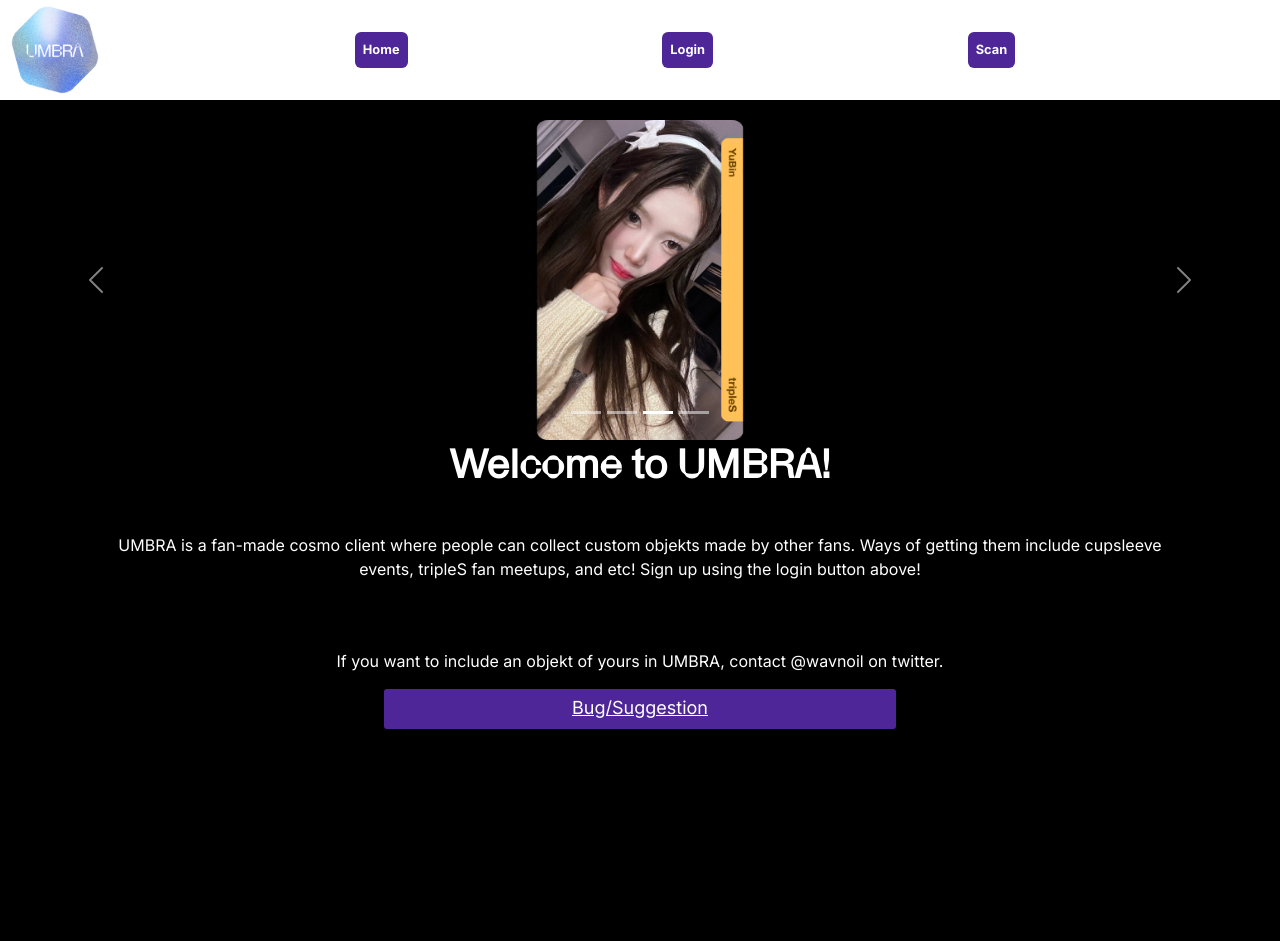
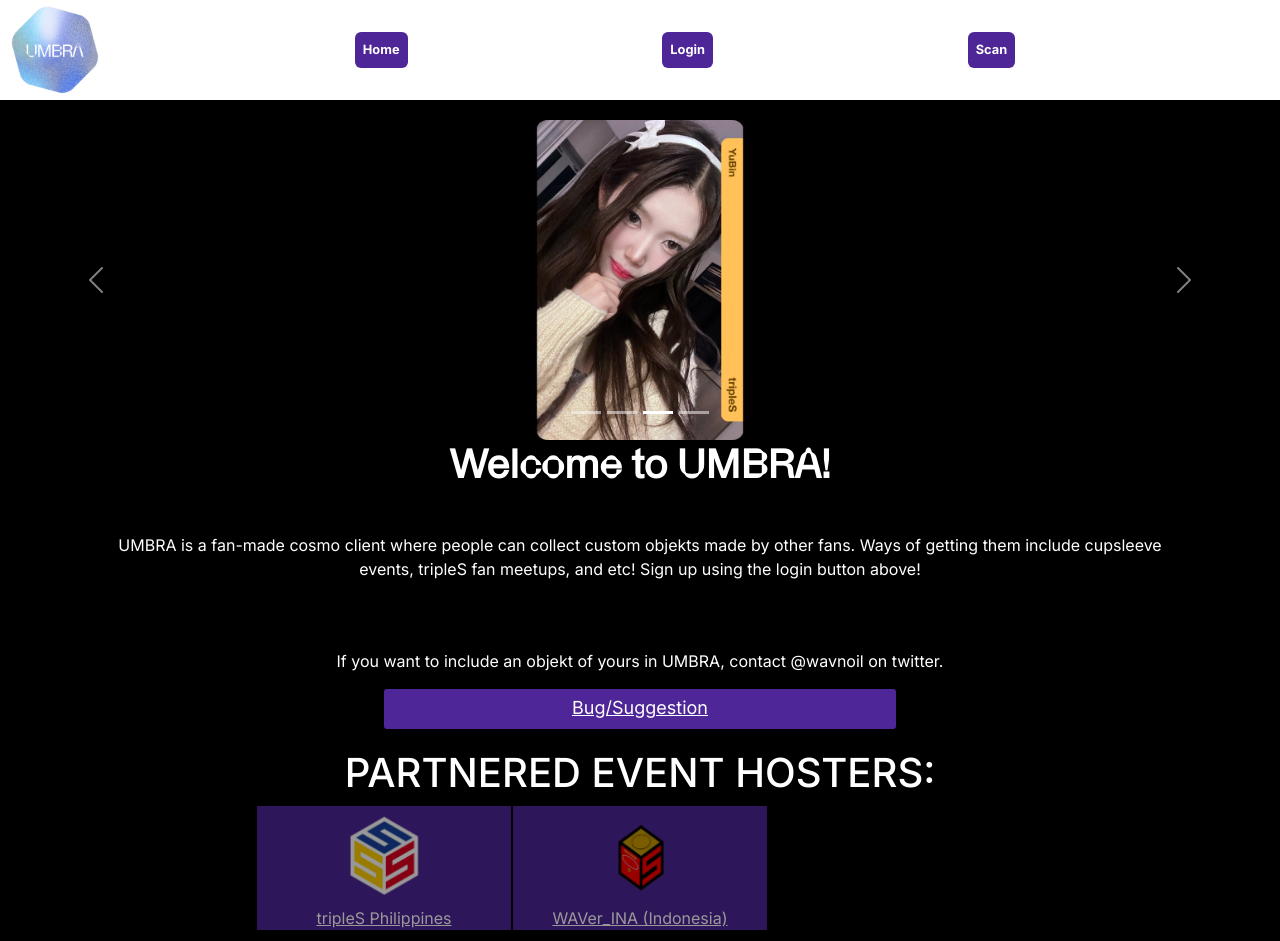
Before and after one commit to noliuniverse/Umbra, a Next.js app: page / in a window 1280 px wide. Before the commit the page ends 800 px from the top, so only its background shows below. Built offline with nearby package versions, Linux system fonts and the light colour scheme.

Commit message:
Partnered event hosts

```diff
--- a/app/globals.css
+++ b/app/globals.css
@@ -125,8 +125,34 @@
   gap: 10px;
   padding: 10px;
 }
+.partners {
+  display: grid;
+  width: 60%;
+  grid-template-columns: repeat(3, 1fr);
+}
 
+.partner {
+  background-color:rgb(78, 38, 151);
+  opacity: 60%;
+  margin: 1px;
+  transition: 0.2s;
+  font-size: 100%;
+}
+@media only screen and (max-width: 480px) {
+  .partner {
+    font-size: 70%;
+  }
+}
+.partners a {
+  color: rgb(255, 255, 255);
+}
 
+.partners a:hover {
+  color: rgb(134, 198, 208);
+}
+.partner:hover {
+  opacity: 100%;
+}
 @media only screen and (max-width: 1000px) {
   .objektgrid {
       grid-template-columns: repeat(4, 1fr);
--- a/app/page.js
+++ b/app/page.js
@@ -88,6 +88,17 @@
         <p className='whitetext'>If you want to include an objekt of yours in UMBRA, contact @wavnoil on twitter.</p>
        </div>
         <a href="https://forms.gle/rjVYADMtUKjqCqDJA" style={{width: "40%", minWidth: "150px", textAlign: "center"}} className='button2'><u>Bug/Suggestion</u></a>
+        <h1 className='whitetext' style={{marginTop:"20px"}}>PARTNERED EVENT HOSTERS:</h1>
+        <div className='partners whitetext' style={{marginTop:"20px", margin:"auto"}}>
+        <div className='partner'>
+        <a href='https://twitter.com/tripleScosmosPH'><img src="tripleSPHLogo.png" style={{display: "block", width: "100px", margin: "auto"}}></img>
+        tripleS Philippines</a>
+        </div>
+        <div className='partner'>
+        <a href='https://twitter.com/WAVer_INA'><img src="WAVer_INAlogo.png" style={{display: "block", width: "100px", margin: "auto"}}></img>
+        WAVer_INA (Indonesia)</a>
+        </div>
+        </div>
         </div>
       </main>
       )}
@@ -118,6 +129,17 @@
         <p className='whitetext'>If you want to include an objekt of yours in UMBRA, contact @wavnoil on twitter.</p>
        </div>
         <a href="https://forms.gle/rjVYADMtUKjqCqDJA" style={{width: "40%", minWidth: "150px", textAlign: "center"}} className='button2'><u>Bug/Suggestion</u></a>
+        <h1 className='whitetext' style={{marginTop:"20px"}}>PARTNERED EVENT HOSTERS:</h1>
+        <div className='partners whitetext' style={{marginTop:"20px", margin:"auto"}}>
+        <div className='partner'>
+        <a href='https://twitter.com/tripleScosmosPH'><img src="tripleSPHLogo.png" style={{display: "block", width: "100px", margin: "auto"}}></img>
+        tripleS Philippines</a>
+        </div>
+        <div className='partner'>
+        <a href='https://twitter.com/WAVer_INA'><img src="WAVer_INAlogo.png" style={{display: "block", width: "100px", margin: "auto"}}></img>
+        WAVer_INA (Indonesia)</a>
+        </div>
+        </div>
         </div>
     </main>
   )
--- a/components/objekt.js
+++ b/components/objekt.js
@@ -63,7 +63,7 @@
                     {serial && <span style={dotMat.style} className="objekt_preview_text3">#{serial.toString().padStart(5, '0')}</span>}
                 </div>
                 <div style={helveticaNeueBold.style}>
-                {created_at && <div style={{ position: "absolute", bottom: dimensions.width/7.5/4.5, left: dimensions.width/7.5/5,background: "rgb(127, 86, 201)", background: "rgb(127, 86, 201, 0.65)", paddingRight: "5%", paddingLeft: "5%",borderRadius: "10px", textAlign: "center",margin: "auto", fontSize: "50%"}} className="whitetext">NEW</div>}
+                {created_at && <div style={{ position: "absolute", bottom: dimensions.width/7.5/4.5, left: dimensions.width/7.5/5,background: "rgb(127, 86, 201)", background: "rgb(127, 86, 201, 0.65)", paddingRight: "5%", paddingLeft: "5%",borderRadius: "10px", textAlign: "center",margin: "auto", minWidth:"40px", fontSize: "80%", width:"30%"}} className="whitetext">NEW</div>}
                 </div>
                 </div>
             <div style={{background:"gray",background: bckcolor,width:"100%", height:"0px", margin: "auto",borderRadius: "10px", overflow: "hidden"}} id={unique}>
```
Also changed, not shown: public/WAVer_INAlogo.png (added), public/tripleSPHLogo.png (added).
